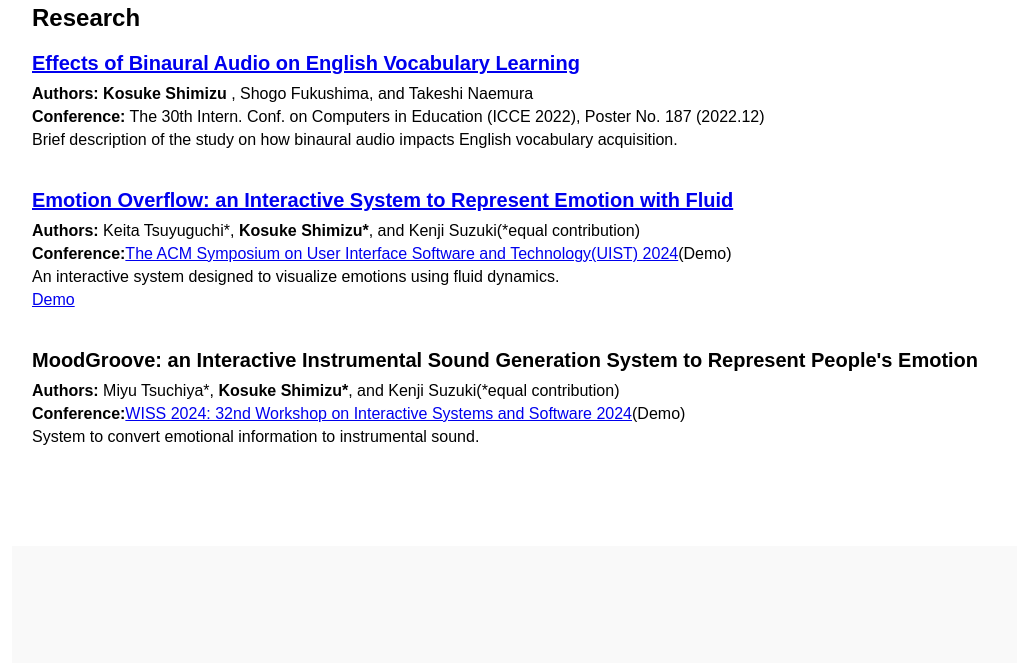
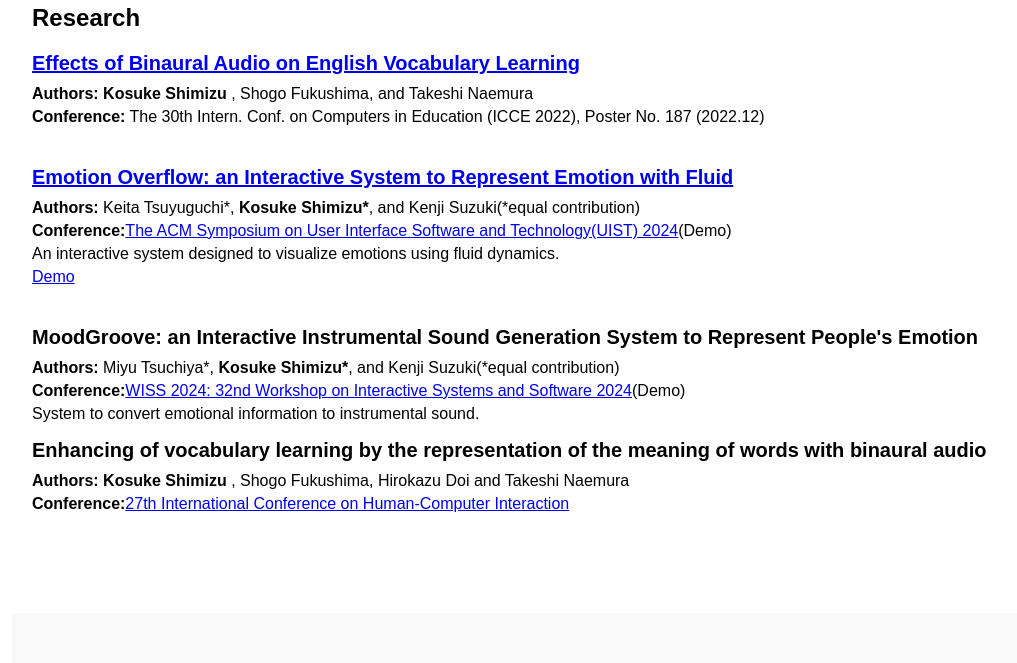
Before and after one commit to Suke-go/Suke-go.github.io, a plain HTML site: page index.html in a window 1280 px wide. Shown: the part 1820-2483 px from the top of the page, without its empty margins (108-1125 px from the left). Drawn offline with Linux system fonts and the light colour scheme.

Commit message:
Update index.html

```diff
--- a/index.html
+++ b/index.html
@@ -93,7 +93,6 @@
             <h2><a href="https://icce2022.apsce.net/uploads/P2_WIPP_099.pdf">Effects of Binaural Audio on English Vocabulary Learning</a></h2>
             <p><strong>Authors: Kosuke Shimizu</strong> , Shogo Fukushima, and Takeshi Naemura</p>
             <p><strong>Conference:</strong> The 30th Intern. Conf. on Computers in Education (ICCE 2022), Poster No. 187 (2022.12)</p>
-            <p>Brief description of the study on how binaural audio impacts English vocabulary acquisition.</p>
         </div>
         <div class="publication">
             <h2><a href="https://dl.acm.org/doi/10.1145/3672539.3686779">Emotion Overflow: an Interactive System to Represent Emotion with Fluid</a></h2>
@@ -107,6 +106,10 @@
             <p><strong>Authors:</strong> Miyu Tsuchiya*, <strong>Kosuke Shimizu*</strong>, and Kenji Suzuki(*equal contribution)</p>
             <p><strong>Conference:</strong><a href="https://www.wiss.org/WISS2024/">WISS 2024: 32nd Workshop on Interactive Systems and Software 2024</a>(Demo)</p>
             <p>System to convert emotional information to instrumental sound.</p>
+        <div class="publication">
+            <h2>Enhancing of vocabulary learning by the representation of the meaning of words with binaural audio</h2>
+            <p><strong>Authors: Kosuke Shimizu</strong> , Shogo Fukushima, Hirokazu Doi and Takeshi Naemura</p>
+            <p><strong>Conference:</strong><a href="https://2025.hci.international/">27th International Conference on Human-Computer Interaction</a></p>
     </section>
 
     <!-- Artwork Section -->
```
